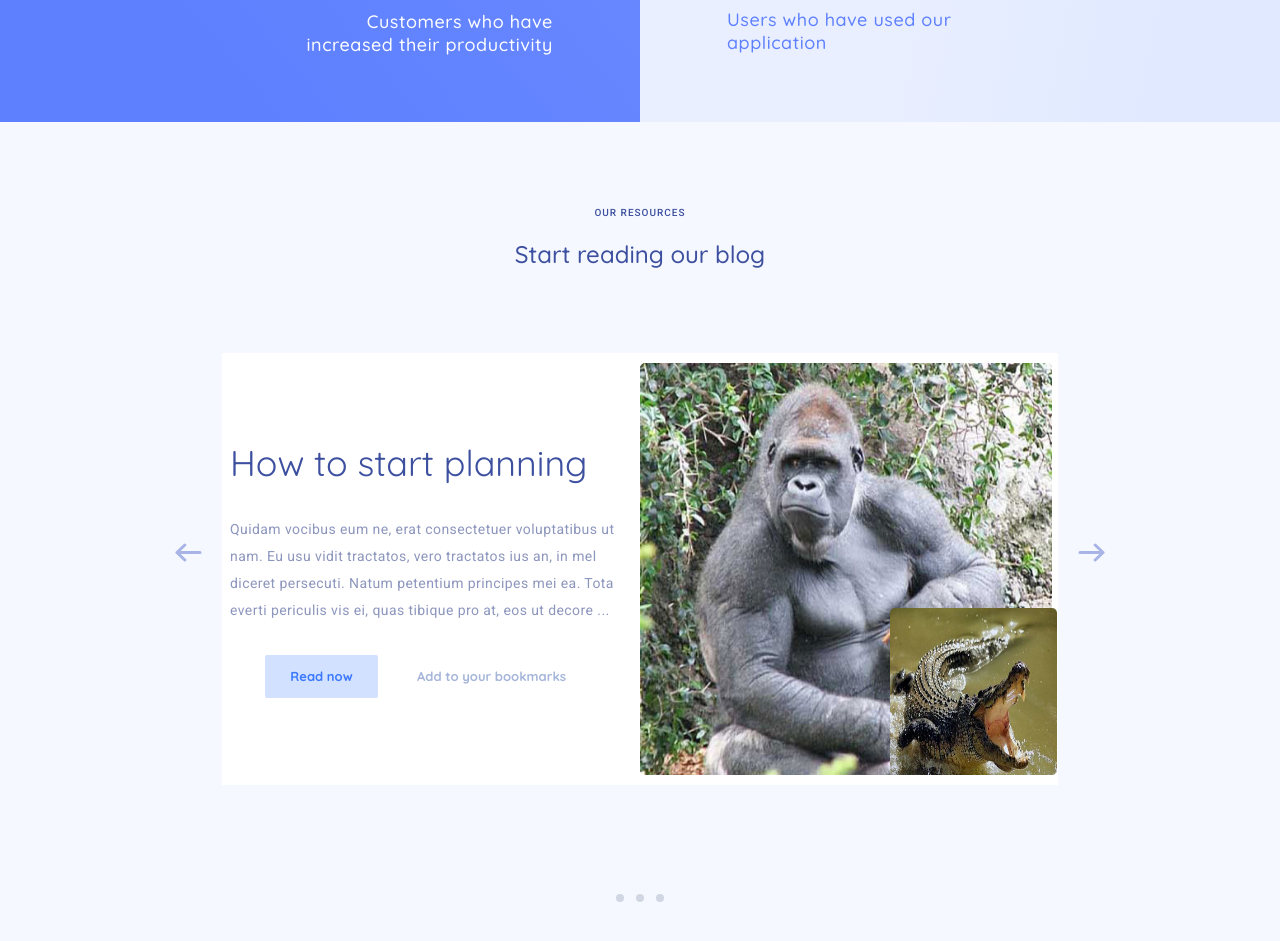
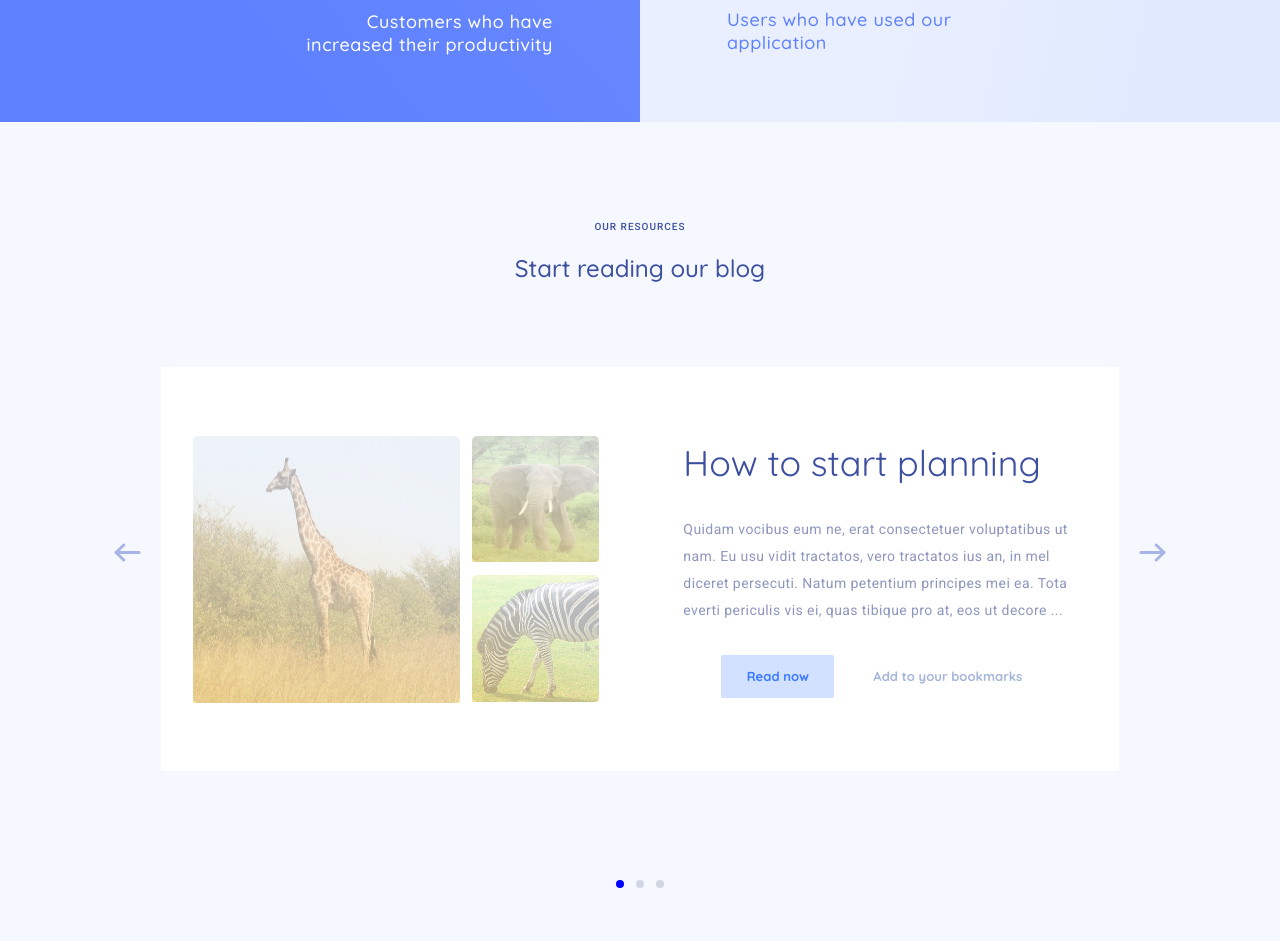
Before and after one commit to DuremarDuremar/Site00, a React (Create React App) app: page / in a window 1280 px wide. Shown: the part 2580-3521 px from the top of the page. Built offline with nearby package versions, Linux system fonts and the light colour scheme.

Commit message:
blog_log

```diff
--- a/src/bloks/Blog.jsx
+++ b/src/bloks/Blog.jsx
@@ -281,12 +281,13 @@ const Circles = styled.div`
   display: flex;
   justify-content: space-between;
   margin-top: 8.5vw;
-  div {
-    width: 8px;
-    height: 8px;
-    background-color: #d1d6e3;
-    border-radius: 100%;
-  }
+`;
+const ItemCircles = styled.div`
+  width: 8px;
+  height: 8px;
+  background-color: ${(props) => (props.activ ? "blue" : "#d1d6e3")};
+  border-radius: 100%;
+  cursor: pointer;
 `;
 
 const Arrows600 = styled.div`
@@ -344,7 +345,7 @@ const Blog = ({ res900, res600 }) => {
   const [modal, setModal] = useState(false);
   const [animals, setAnimals] = useState(null);
   const [animals2, setAnimals2] = useState([Blog0104, Blog0105]);
-  const [page, setPage] = useState(2);
+  const [page, setPage] = useState(1);
 
   const sliderLeft = (
     <SliderLeft res900={res900} res600={res600}>
@@ -417,7 +418,61 @@ const Blog = ({ res900, res600 }) => {
     </SliderRight>
   );
 
-  // слайдер
+  const sliderLeft2 = (
+    <SliderLeft2
+      res900={res900}
+      res600={res600}
+      first={animals2[0] === Blog0104 ? "true" : "false"}
+    >
+      <div onClick={() => setAnimals2([...animals2].reverse())}>
+        <img src={animals2[0]} alt="4" />
+      </div>
+      <div onClick={() => setAnimals2([...animals2].reverse())}>
+        <img src={animals2[1]} alt="5" />
+      </div>
+    </SliderLeft2>
+  );
+
+  const circles = () => {
+    const arrow = [1, 2, 3].map((item, index) => {
+      return page === index + 1 ? (
+        <ItemCircles
+          key={index}
+          activ
+          onClick={() => setPage(index + 1)}
+        ></ItemCircles>
+      ) : (
+        <ItemCircles
+          key={index}
+          onClick={() => setPage(index + 1)}
+        ></ItemCircles>
+      );
+    });
+    return <Circles>{arrow}</Circles>;
+  };
+
+  const arrow = (n) => {
+    if (n === left) {
+      return (
+        <Arrow left onClick={() => sliderPage("past")}>
+          {left}
+        </Arrow>
+      );
+    } else {
+      return <Arrow onClick={() => sliderPage("next")}>{right}</Arrow>;
+    }
+  };
+
+  // слайдер страниц
+  const sliderPage = (n) => {
+    if (n === "next") {
+      page < 3 ? setPage(page + 1) : setPage(1);
+    } else {
+      page > 1 ? setPage(page - 1) : setPage(3);
+    }
+  };
+
+  // слайдер картинок
   const slider = (n) => {
     const links = [Blog0101, Blog0102, Blog0103];
     const array = links.sort().filter((item) => {
@@ -434,7 +489,7 @@ const Blog = ({ res900, res600 }) => {
 
   return (
     <Wrapper>
-      {res600 && !modal && <Arrow left>{left}</Arrow>}
+      {res600 && !modal && arrow(left)}
 
       <Content res900={res900}>
         <TitleText fontSizeh1="24px" lineHeighth1="30px">
@@ -443,8 +498,9 @@ const Blog = ({ res900, res600 }) => {
         </TitleText>
         {!res600 && (
           <Arrows600>
-            <Arrow left>{left}</Arrow> <img src={logo} alt="logo" />
-            <Arrow>{right}</Arrow>
+            {arrow(left)}
+            <img src={logo} alt="logo" />
+            {arrow(right)}
           </Arrows600>
         )}
         <Slider res900={res900}>
@@ -457,28 +513,18 @@ const Blog = ({ res900, res600 }) => {
           {page === 2 && (
             <>
               {sliderRight}
-              <SliderLeft2
-                res900={res900}
-                res600={res600}
-                first={animals2[0] === Blog0104 ? "true" : "false"}
-              >
-                <div onClick={() => setAnimals2([...animals2].reverse())}>
-                  <img src={animals2[0]} alt="4" />
-                </div>
-                <div onClick={() => setAnimals2([...animals2].reverse())}>
-                  <img src={animals2[1]} alt="5" />
-                </div>
-              </SliderLeft2>
+              {sliderLeft2}
             </>
           )}
+          {page === 3 && (
+            <SliderRightLeft>
+              <p>Hello World</p>
+            </SliderRightLeft>
+          )}
         </Slider>
-        <Circles>
-          <div></div>
-          <div></div>
-          <div></div>
-        </Circles>
+        {circles()}
       </Content>
-      {res600 && !modal && <Arrow>{right}</Arrow>}
+      {res600 && !modal && arrow(right)}
       {modal && (
         <>
           <Modal onClick={() => setModal(false)}></Modal>
```
